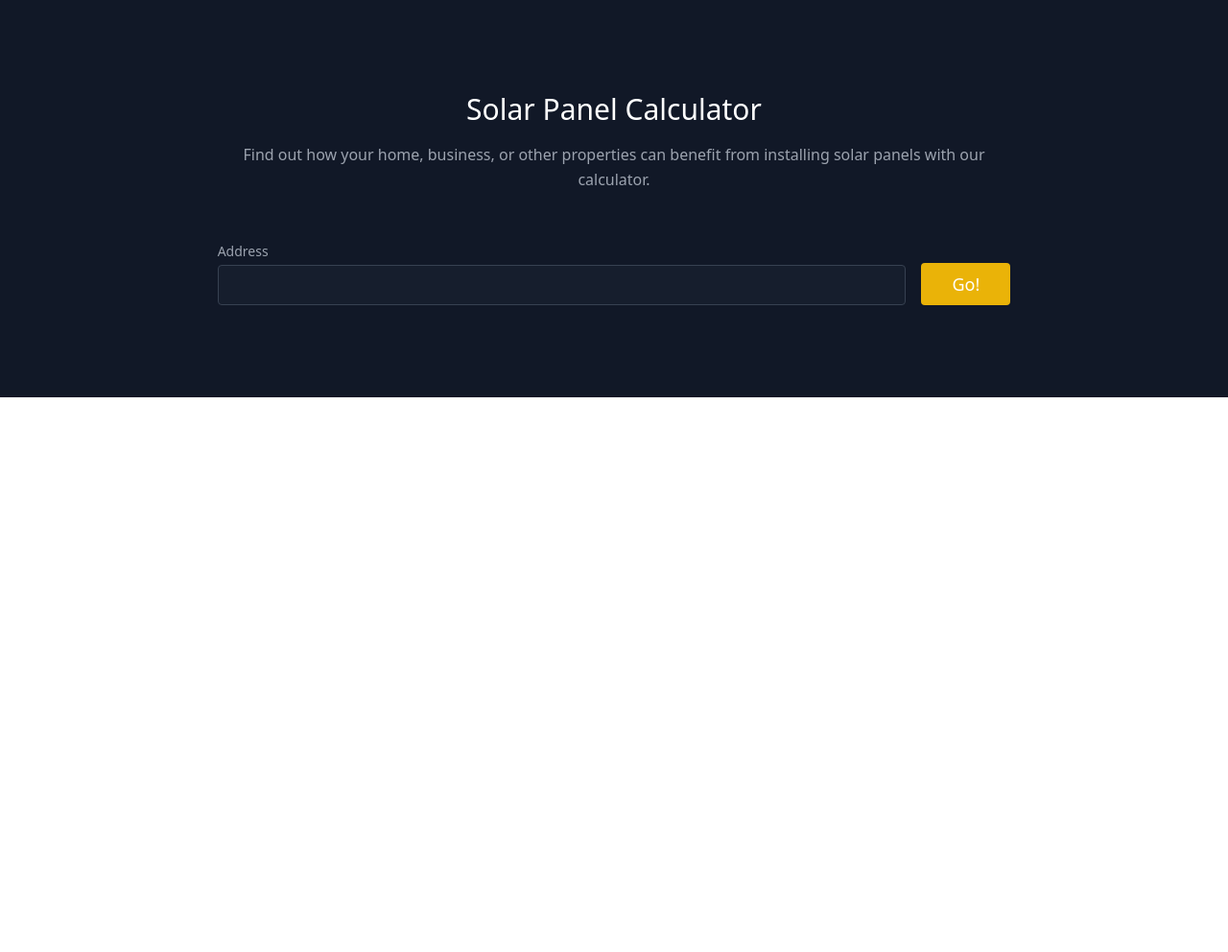
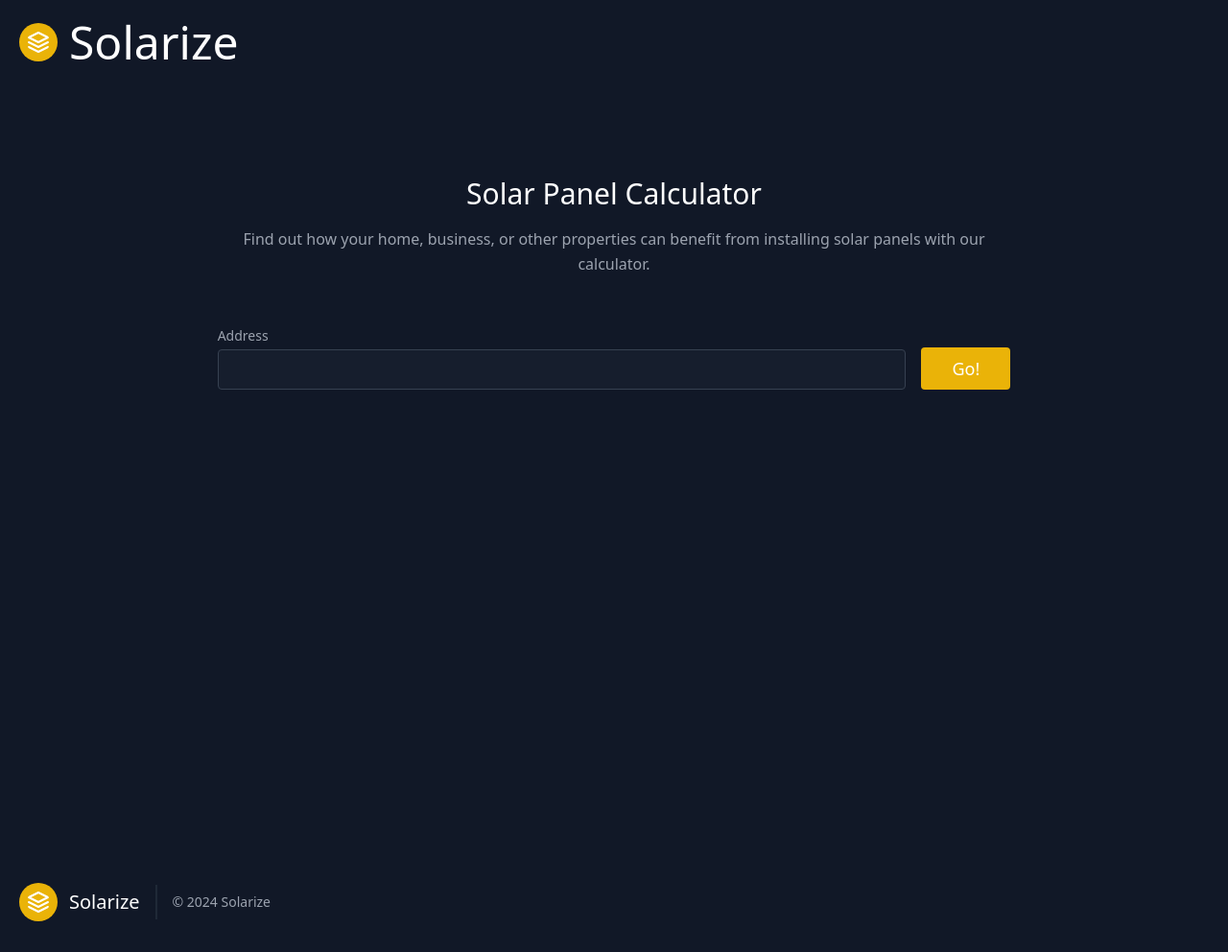
Before and after one commit to rspering/solar-panel-calculator, an Angular app in the folder solar-panel-calculator/: page / in a window 1280 px wide. Shown: the whole page at 96% size. Before the commit the page ends 800 px from the top, so only its background shows below. Built offline with nearby package versions, Linux system fonts and the light colour scheme.

Commit message:
added nav bar and footer

```diff
--- /dev/null
+++ b/solar-panel-calculator/src/app/footer/footer.component.html
@@ -0,0 +1,13 @@
+<footer class="text-gray-400 bg-gray-900 body-font">
+  <div class="container px-5 py-8 mx-auto flex items-center sm:flex-row flex-col">
+    <a class="flex title-font font-medium items-center md:justify-start justify-center text-white">
+      <svg xmlns="http://www.w3.org/2000/svg" fill="none" stroke="currentColor" stroke-linecap="round" stroke-linejoin="round" stroke-width="2" class="w-10 h-10 text-white p-2 bg-yellow-500 rounded-full" viewBox="0 0 24 24">
+        <path d="M12 2L2 7l10 5 10-5-10-5zM2 17l10 5 10-5M2 12l10 5 10-5"></path>
+      </svg>
+      <span class="ml-3 text-xl">Solarize</span>
+    </a>
+    <p class="text-sm text-gray-400 sm:ml-4 sm:pl-4 sm:border-l-2 sm:border-gray-800 sm:py-2 sm:mt-0 mt-4">© 2024 Solarize
+    </p>
+
+  </div>
+</footer>
--- a/solar-panel-calculator/src/app/home/home.component.html
+++ b/solar-panel-calculator/src/app/home/home.component.html
@@ -1,4 +1,5 @@
-<section class="text-gray-400 bg-gray-900 body-font">
+<app-nav-bar></app-nav-bar>
+<section class="text-gray-400 bg-gray-900 body-font h-screen">
   <div class="container px-5 py-24 mx-auto">
     <div class="flex flex-col text-center w-full mb-12">
       <h1 class="sm:text-3xl text-2xl font-medium title-font mb-4 text-white">Solar Panel Calculator</h1>
@@ -15,3 +16,4 @@
     </div>
   </div>
 </section>
+<app-footer></app-footer>
--- a/solar-panel-calculator/src/app/home/home.component.ts
+++ b/solar-panel-calculator/src/app/home/home.component.ts
@@ -1,10 +1,12 @@
 import { Component } from '@angular/core';
 import { RouterLink } from '@angular/router';
+import { NavBarComponent } from '../nav-bar/nav-bar.component';
+import { FooterComponent } from '../footer/footer.component';
 
 @Component({
   selector: 'app-home',
   standalone: true,
-  imports: [RouterLink],
+  imports: [RouterLink, NavBarComponent, FooterComponent],
   templateUrl: './home.component.html',
   styleUrl: './home.component.css'
 })
--- /dev/null
+++ b/solar-panel-calculator/src/app/nav-bar/nav-bar.component.html
@@ -0,0 +1,12 @@
+<header class="text-gray-400 bg-gray-900 body-font">
+  <div class="container mx-auto flex flex-wrap p-5 flex-col md:flex-row items-center">
+    <a class="flex title-font font-medium items-center text-white mb-4 md:mb-0" routerLink='/'>
+      <svg xmlns="http://www.w3.org/2000/svg" fill="none" stroke="currentColor" stroke-linecap="round" stroke-linejoin="round" stroke-width="2" class="w-10 h-10 text-white p-2 bg-yellow-500 rounded-full" viewBox="0 0 24 24">
+        <path d="M12 2L2 7l10 5 10-5-10-5zM2 17l10 5 10-5M2 12l10 5 10-5"></path>
+      </svg>
+      <span class="ml-3 text-5xl">Solarize</span>
+    </a>
+    <nav class="md:ml-auto md:mr-auto flex flex-wrap items-center text-base justify-center">
+    </nav>
+  </div>
+</header>
--- a/solar-panel-calculator/src/app/results/results.component.html
+++ b/solar-panel-calculator/src/app/results/results.component.html
@@ -1,3 +1,4 @@
+<app-nav-bar></app-nav-bar>
 <section class="text-gray-400 bg-gray-900 body-font">
   <div class="container px-5 py-24 mx-auto flex flex-wrap">
     <div class="lg:w-1/2 w-full mb-10 lg:mb-0 rounded-lg overflow-hidden">
@@ -26,3 +27,4 @@
     </div>
   </div>
 </section>
+<app-footer></app-footer>
--- a/solar-panel-calculator/src/app/results/results.component.ts
+++ b/solar-panel-calculator/src/app/results/results.component.ts
@@ -1,9 +1,11 @@
 import { Component } from '@angular/core';
+import { NavBarComponent } from '../nav-bar/nav-bar.component';
+import { FooterComponent } from '../footer/footer.component';
 
 @Component({
   selector: 'app-results',
   standalone: true,
-  imports: [],
+  imports: [NavBarComponent, FooterComponent],
   templateUrl: './results.component.html',
   styleUrl: './results.component.css'
 })
```
Also changed, not shown: solar-panel-calculator/src/app/footer/footer.component.ts (added, +13 -0 lines), solar-panel-calculator/src/app/nav-bar/nav-bar.component.ts (added, +13 -0 lines), solar-panel-calculator/src/app/footer/footer.component.css (added), solar-panel-calculator/src/app/nav-bar/nav-bar.component.css (added).
